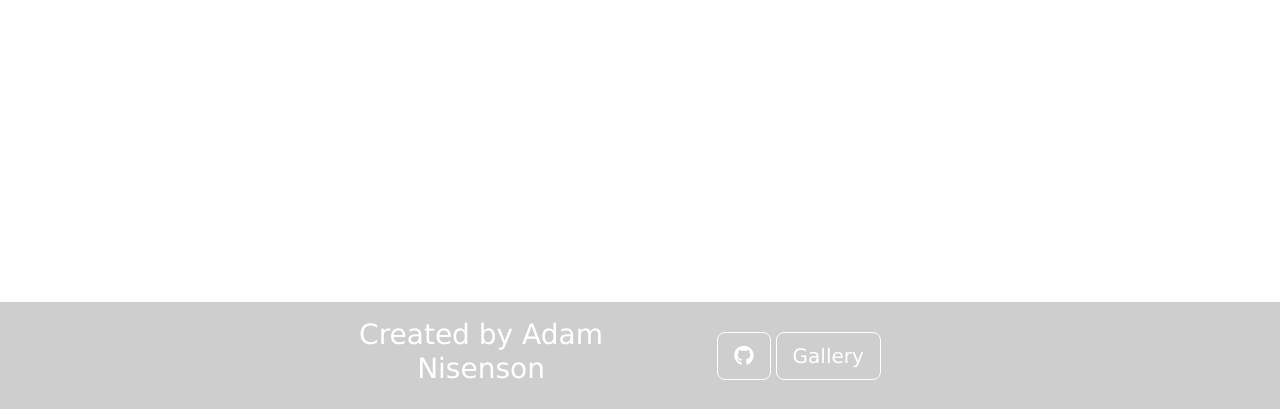
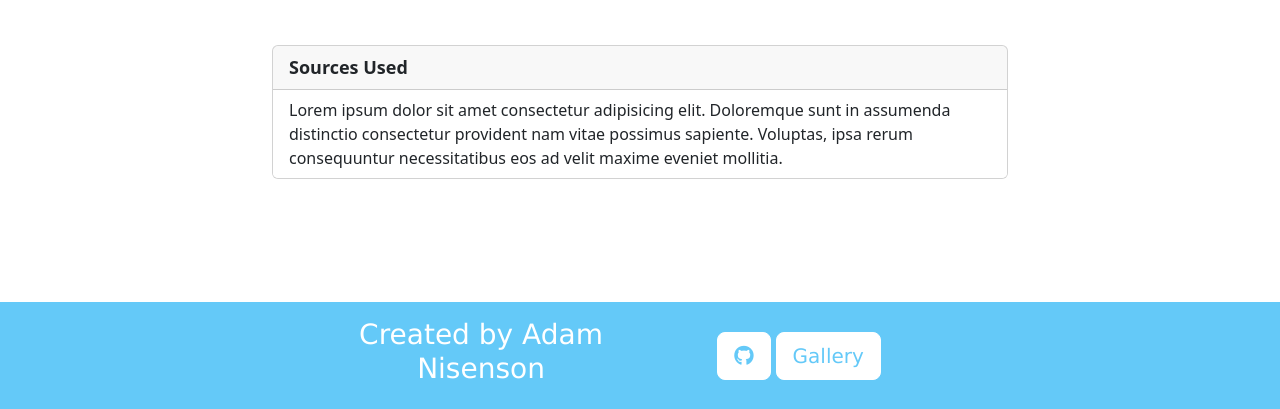
Before and after one commit to anisenson/April-FutureMe, a plain HTML site: page Index.html in a window 1280 px wide. Shown: the part 2202-2611 px from the top of the page. Drawn offline with nearby package versions, Linux system fonts and the light colour scheme.

Commit message:
Changed color

```diff
--- a/Index.html
+++ b/Index.html
@@ -202,6 +202,25 @@
                     </div>
                 </div>
 
+
+                <div class="row justify-content-center mt-5">
+                    <div class="col-8">
+                        <div class="card">
+                            <div class="card-header">
+                                Sources Used
+                            </div>
+                            <ul class="list-group list-group-flush">
+                                <li class="list-group-item">Lorem ipsum dolor sit amet consectetur adipisicing elit.
+                                    Doloremque sunt in assumenda distinctio consectetur provident nam vitae possimus
+                                    sapiente. Voluptas, ipsa rerum consequuntur necessitatibus eos ad velit maxime
+                                    eveniet
+                                    mollitia.
+                                </li>
+                            </ul>
+                        </div>
+                    </div>
+                </div>
+
             </div>
         </div>
 
--- a/style.css
+++ b/style.css
@@ -1,12 +1,12 @@
 header {
-    background-color: #cecece;
+    background-color: #64c9f8;
     padding: 15px;
     text-align: center;
     font-family: Verdana, Geneva, Tahoma, sans-serif;
 }
 
 .headerDiv {
-    background-color: #cecece;
+    background-color: #64c9f8;
     font-family: Verdana, Geneva, Tahoma, sans-serif;
     font-weight: bold;
 }
@@ -23,7 +23,7 @@ header {
 }
 
 .section2 {
-    background-color: #cecece;
+    background-color: #64c9f8;
     width: 100%;
     min-height: 100vh;
 }
@@ -50,7 +50,7 @@ header {
 footer {
     font-family: Verdana, Geneva, Tahoma, sans-serif;
     color: #fff;
-    background-color: #cecece;
+    background-color: #64c9f8;
     flex-shrink: 0;
     margin-bottom: 0;
 
@@ -58,9 +58,9 @@ footer {
 
 
 .customBtn {
-    background-color: #cecece;
+    background-color: white;
     border-color: white;
-    color: white;
+    color: #64c9f8;
     font-style: bold;
     font-family: Verdana, Geneva, Tahoma, sans-serif;
 
@@ -73,12 +73,12 @@ footer {
 
 
 .customBtn:hover {
-    background-color: #131c24;
+    background-color: #64c9f8;
     border-color: white;
 }
 
 
 .customBtn:link {
-    background-color: #131c24;
+    background-color: #64c9f8;
     border-color: white;
 }
```
